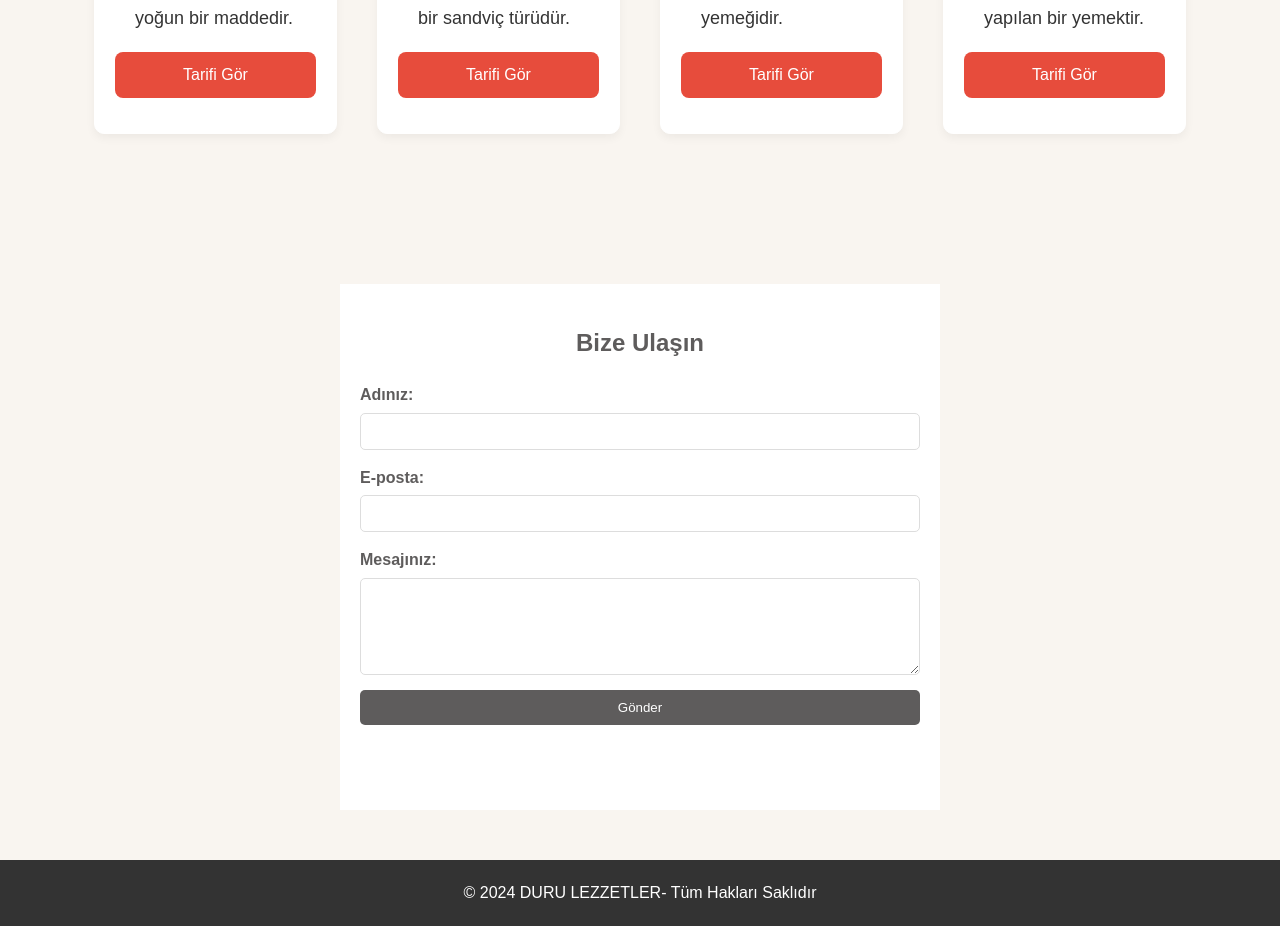
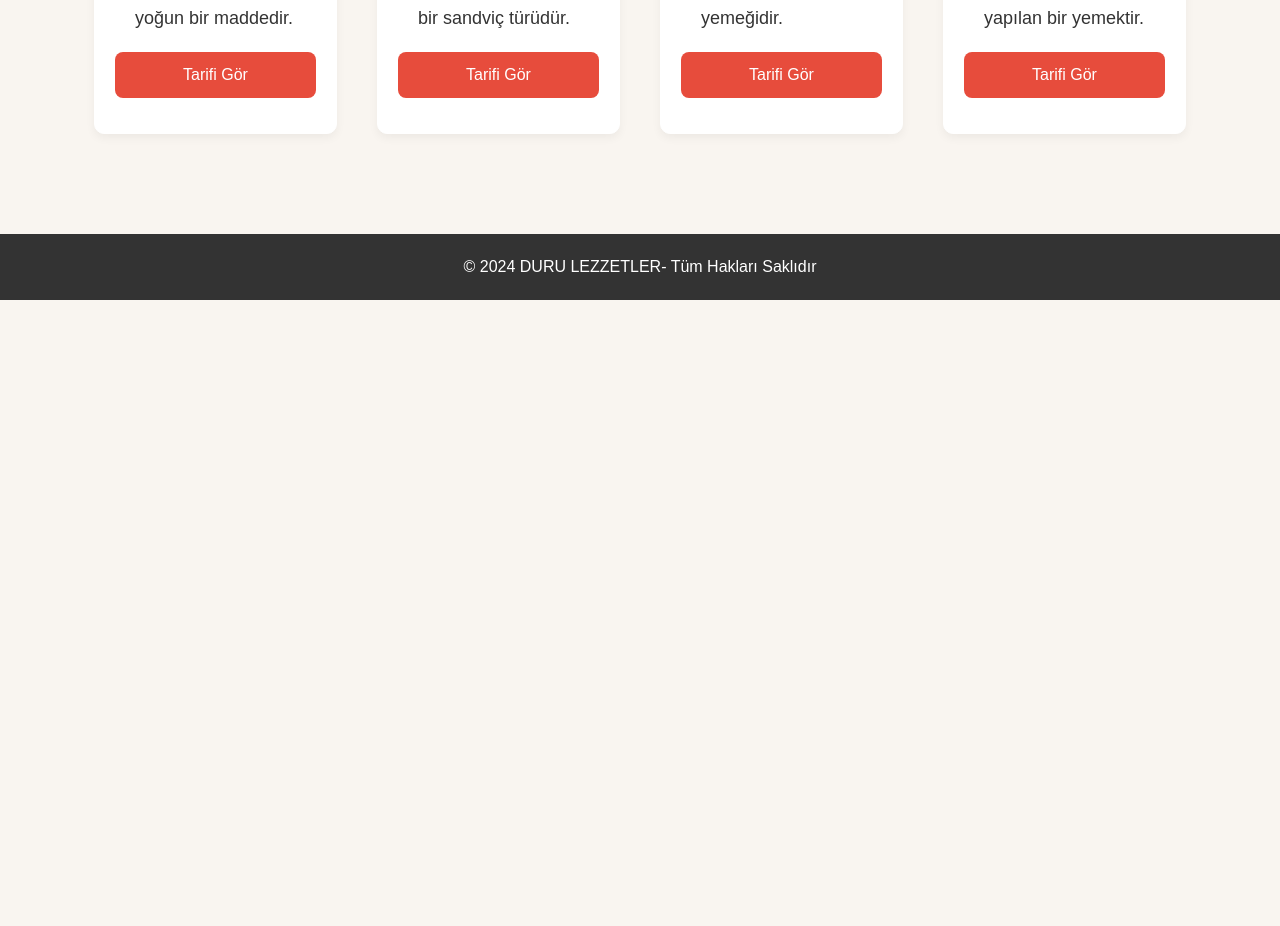
Before and after one commit to TugceDuru/duru_lezzetler, a plain HTML site: page index.html in a window 1280 px wide. Shown: the part 2810-3736 px from the top of the page. After the commit the page ends 3110 px from the top, so only its background shows below. Drawn offline with Linux system fonts and the light colour scheme.

Commit message:
Update index.html

```diff
--- a/index.html
+++ b/index.html
@@ -586,22 +586,7 @@
     </section>
 
 
-    <div class="contact-section" id="Contact">
-        <h2>Bize Ulaşın</h2>
-        <form action="#" method="post">
-            <label for="name">Adınız:</label>
-            <input type="text" id="name" name="name" required>
 
-            <label for="email">E-posta:</label>
-            <input type="email" id="email" name="email" required>
-
-            <label for="message">Mesajınız:</label>
-            <textarea id="message" name="message" rows="5" required></textarea>
-
-            <input type="submit" value="Gönder">
-        </form>
-
-    </div>
 
 
     <footer>
```
